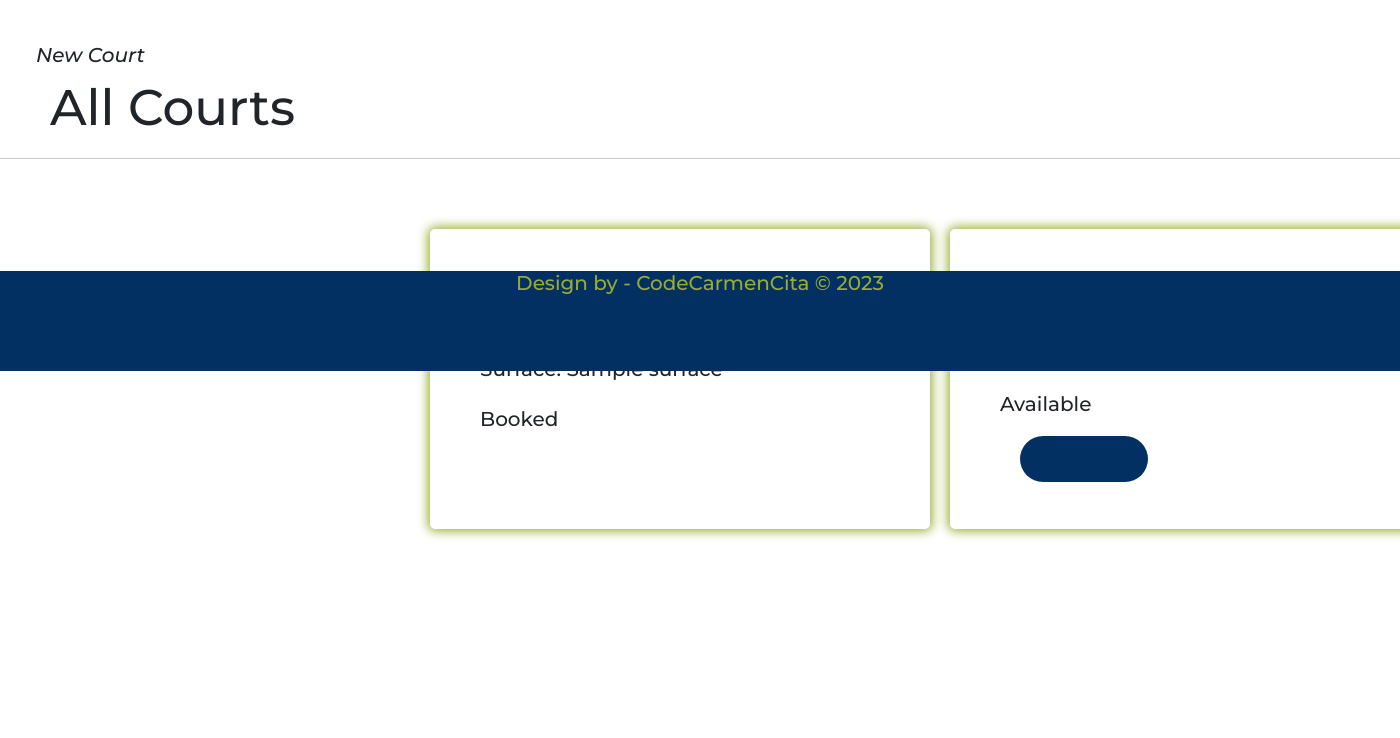
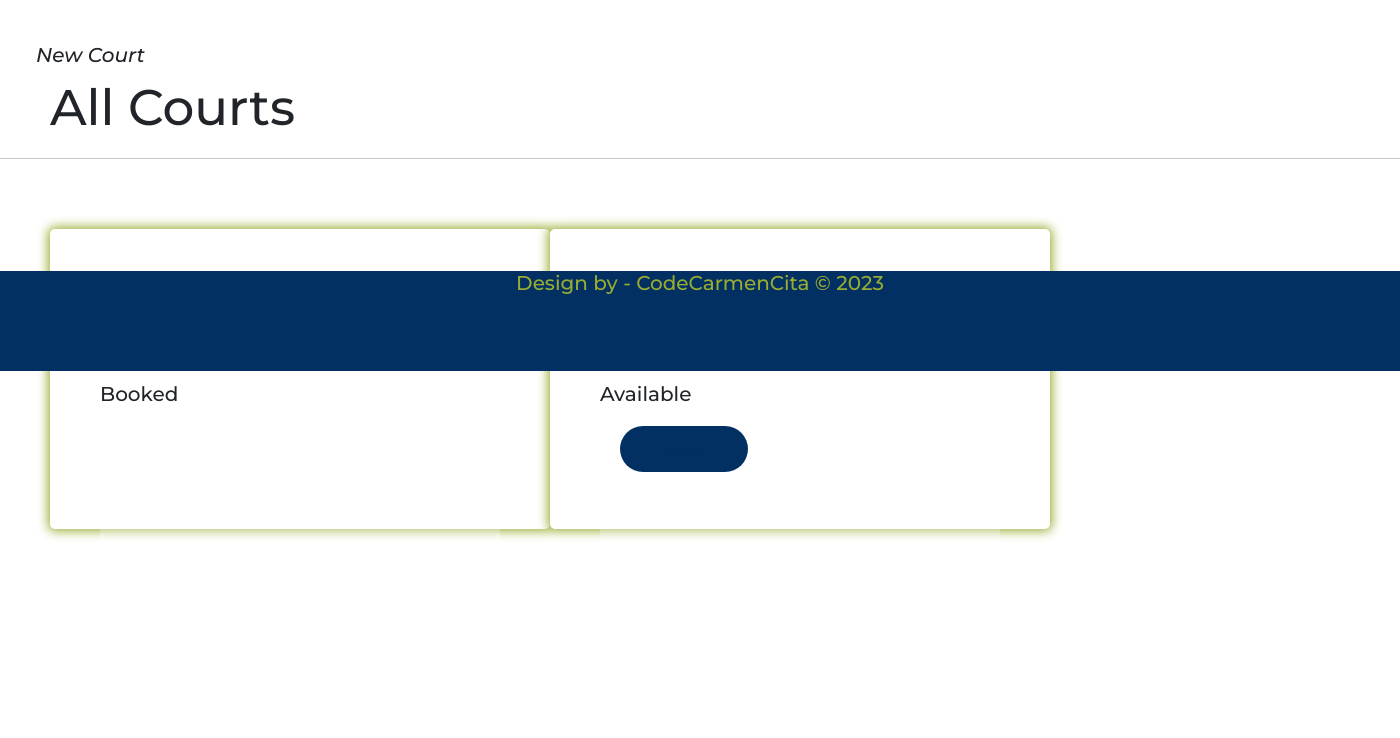
Before and after one commit to gillianroberts1/flask_project_tennis_club, a Flask app: page /courts in a window 1400 px wide; the page is wider, and only the part inside the window is pictured. Shown: the part 429-1167 px from the top of that part. Run offline with Flask 3, Linux system fonts and the light colour scheme; a database or web service that is not in the repository returns one stand-in record (values such as "Sample title"); some libraries are stand-ins or nearby versions; some web fonts are replaced.

Commit message:
changes to css courts div images

```diff
--- a/static/css/index.css
+++ b/static/css/index.css
@@ -64,7 +64,7 @@ footer {
     position: absolute;
     bottom: 20px;
     color:white;
-    margin-left: 237px;
+    margin-left: 1050px;
     font-size: 20px;
 
 }
--- a/static/css/styles.css
+++ b/static/css/styles.css
@@ -2,12 +2,13 @@
 
 
 * {
-    /* box-sizing: border-box;
-    margin: 0;
-    padding: 0px;
-    background-color: white ;  */
+
     font-family: "Montserrat", sans-serif;
     font-size: 20px;
+    background-size: cover;
+    background-repeat: no-repeat;
+    /* background-color: rgba(255, 255, 255, 0.4); */
+
 
 }
 
@@ -175,7 +176,8 @@ h1 {
 .court {
     background-size: cover;
     background-repeat: no-repeat;
-    background-color: rgba(255, 255, 255, 0.4);
+    background-color: rgba(255, 255, 255, 0.25);
+    padding-bottom: 139px;
 
 
 
@@ -184,11 +186,13 @@ h1 {
 
 .court-container {
     display: grid;
-    grid-template-columns:120px 120px;
+    grid-template-columns:100px 100px 100px;
     align-items: start;
     justify-content: space-evenly;
     grid-row-gap:20px;
-    grid-column-gap:20px;
+    grid-column-gap:400px;
+    margin-right: 600px;
+
 
 
 
```
